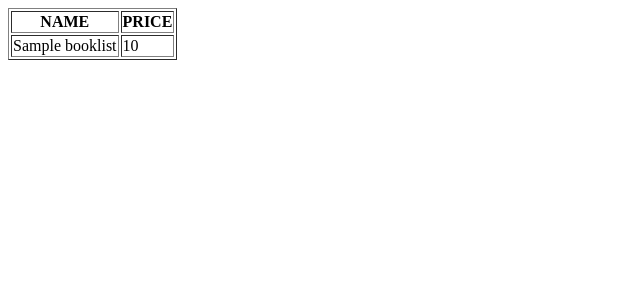
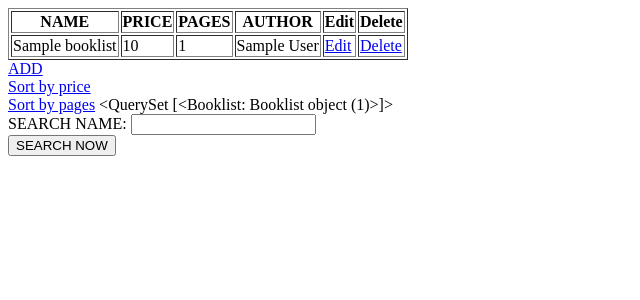
Before and after one commit to SAJITH-NAIR/djangolibrary, a Django app: page /book/sort2/ in a window 1280 px wide. Shown: the top 300 px of the page, without its empty margins (0-640 px from the left). Run offline with Django 3.2, Linux system fonts and the light colour scheme; tables that the repository leaves empty hold one stand-in row (values such as "Sample post").

Commit message:
initial commitProcfile

```diff
--- a/books/book/templates/book/media2.html
+++ b/books/book/templates/book/media2.html
@@ -11,14 +11,45 @@
     <tr>
         <th> NAME </th>
         <th> PRICE </th>
+        <th> PAGES </th>
+        <th> AUTHOR </th>
+        <th> Edit</th>
+        <th> Delete</th>
     </tr>
-    {% for c in object_list %}
+    {% for c in books %}
      <tr>
          <td>{{ c.name }}</td>
          <td>{{ c.price }}</td>
+         <td>{{ c.pages }}</td>
+         <td>{{ c.author }}</td>
+         <td><a href="{% url 'bookupdate' c.pk %}">Edit</a> </td>
+
+         <td><a href="{% url 'bookdelete' c.pk %}">Delete</a> </td>
      </tr>
     {% endfor %}
 </table>
 
+    <td><a href="{% url 'bookadd' %} ">ADD</a> </td>
+    <br>
+    <td><a href="{% url 'booksort' %} ">Sort by price</a> </td>
+    <br>
+    <td><a href="{% url 'booksort2' %} ">Sort by pages</a> </td>
+
+
+{{books }}
+
+
+ {% if is_paginated %}
+  <ul class="pagination">
+
+      {% if page_obj.has_next %}
+    <li><a href="?page={{ page_obj.next_page_number }}">next</a></li>
+      {% endif %}
+  </ul>
+{% endif %}
+ <form action="">
+  SEARCH NAME: <input type="text" name="data"><br>
+  <input type="submit" value="SEARCH NOW">
+</form>
 </body>
 </html>
```
Also changed, not shown: books/book/templates/book/delete.html (added, +15 -0 lines), books/book/templates/book/update.html (added, +14 -0 lines).
